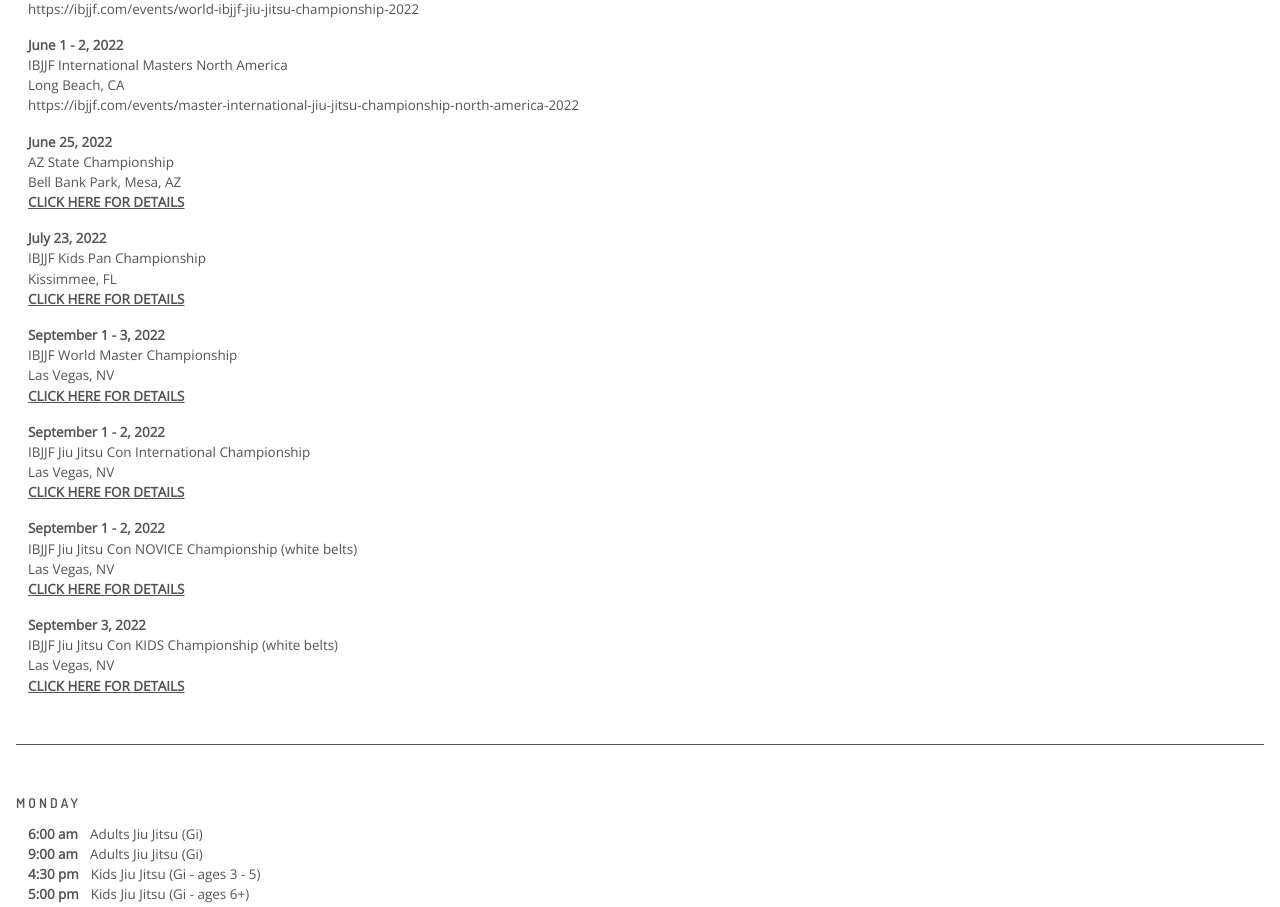
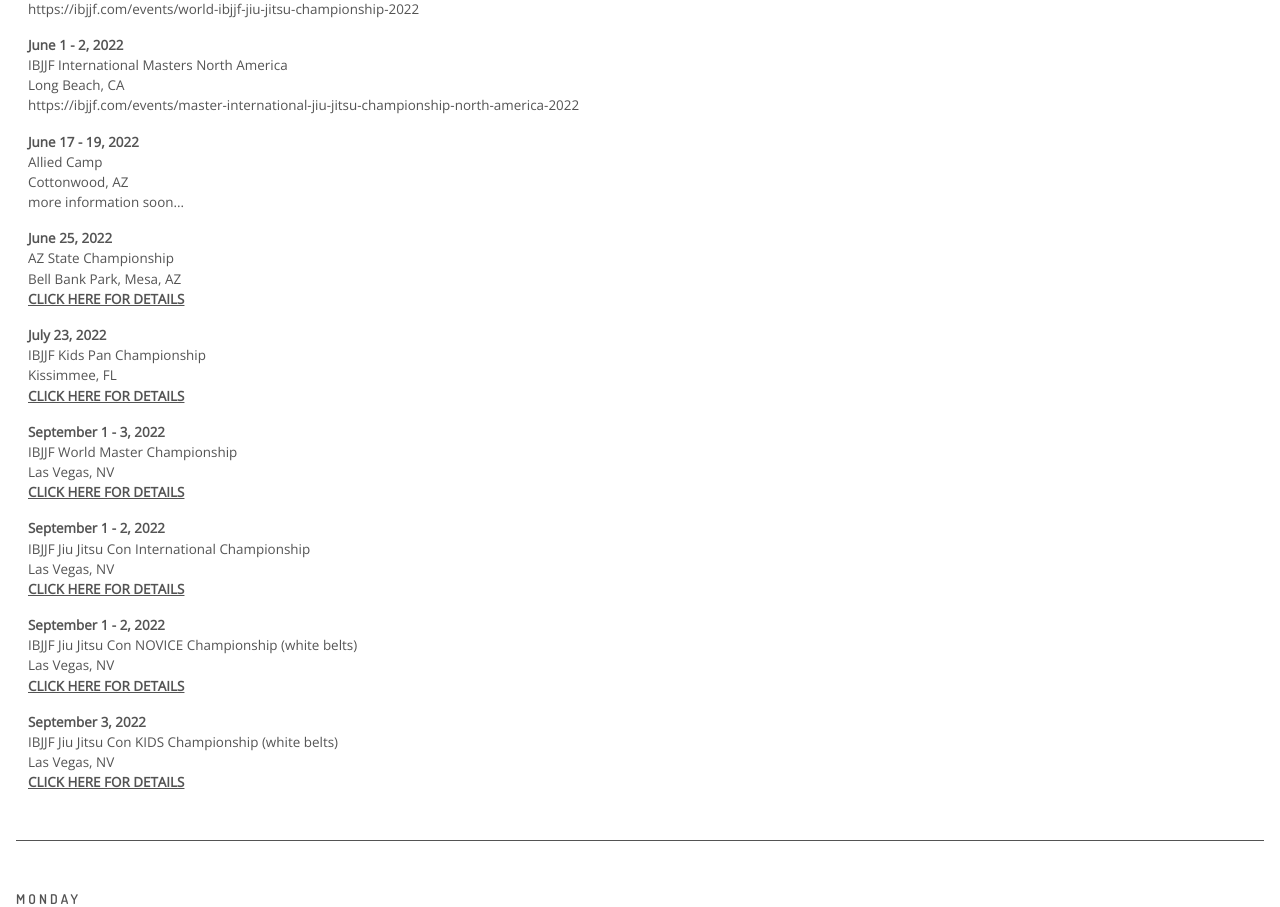
Before and after one commit to shannonhorn/AlliedJiuJitsu, a Next.js app: page /schedule in a window 1280 px wide. Shown: the part 1463-2370 px from the top of the page. Built offline with nearby package versions, Linux system fonts and the light colour scheme.

Commit message:
added camp

```diff
--- a/pages/schedule.js
+++ b/pages/schedule.js
@@ -191,6 +191,14 @@
                   <div>
                     https://ibjjf.com/events/master-international-jiu-jitsu-championship-north-america-2022
                   </div>
+                </li>
+                <li>
+                  <div className={styles.schedule_heading}>
+                    June 17 - 19, 2022
+                  </div>
+                  <div>Allied Camp</div>
+                  <div>Cottonwood, AZ</div>
+                  <div>more information soon...</div>
                 </li>
                 <li>
                   <div className={styles.schedule_heading}>June 25, 2022</div>
```
